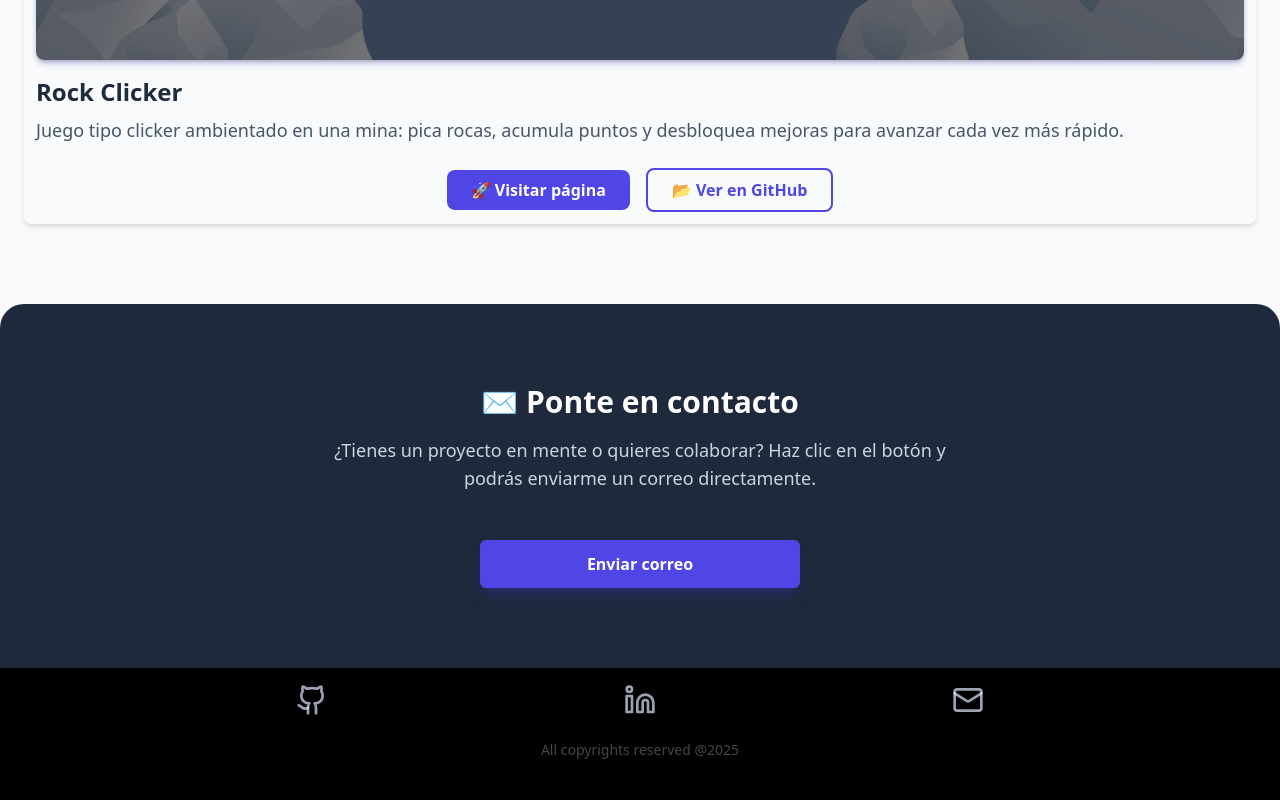
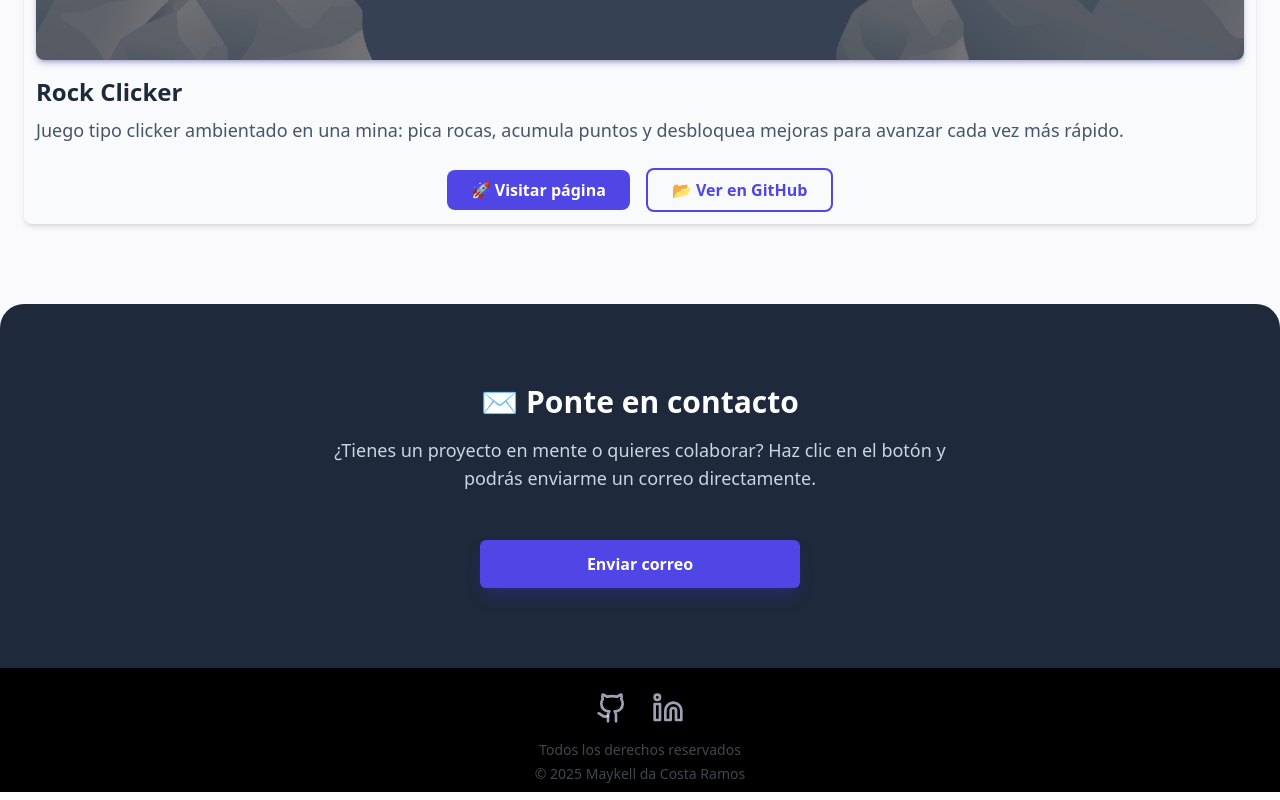
Before and after one commit to MaykelldaCostaRamos/Portafolio, a React (Vite) app: page / in a window 1280 px wide. Shown: the part 1939-2739 px from the top of the page. Built offline with nearby package versions, Linux system fonts and the light colour scheme.

Commit message:
Adjusted layout and styles

```diff
--- a/src/components/Footer.jsx
+++ b/src/components/Footer.jsx
@@ -2,9 +2,9 @@
 
 export default function Footer() {
   return (
-    <footer className="w-full flex flex-col justify-center items-center py-4 bg-black text-indigo-100/70">
+    <footer className="w-full py-2 bg-black text-indigo-100/70 text-center">
 
-        <div className="w-full flex justify-evenly">
+        <div className="flex justify-center gap-6 py-4">
           <a
             href="https://github.com/MaykelldaCostaRamos"
             target="_blank"
@@ -49,29 +49,12 @@ export default function Footer() {
               <circle cx="4" cy="4" r="2" />
             </svg>
           </a>
-
-          <a href="#contact">
-            <svg
-              xmlns="http://www.w3.org/2000/svg"
-              width="32"
-              height="32"
-              viewBox="0 0 24 24"
-              fill="none"
-              stroke="currentColor"
-              strokeWidth="2"
-              strokeLinecap="round"
-              strokeLinejoin="round"
-              className="lucide lucide-mail"
-            >
-              <path d="m22 7-8.991 5.727a2 2 0 0 1-2.009 0L2 7" />
-              <rect x="2" y="4" width="20" height="16" rx="2" />
-            </svg>
-          </a>
         </div>
 
-        <p className=" m-6 text-sm text-indigo-100/30">
-          All copyrights reserved @2025
-        </p>
+        <div className="space-y-1 text-sm text-indigo-100/30">
+          <p>Todos los derechos reservados</p>
+          <p>&copy; 2025 Maykell da Costa Ramos</p>
+        </div>
 
     </footer>
   );
```
